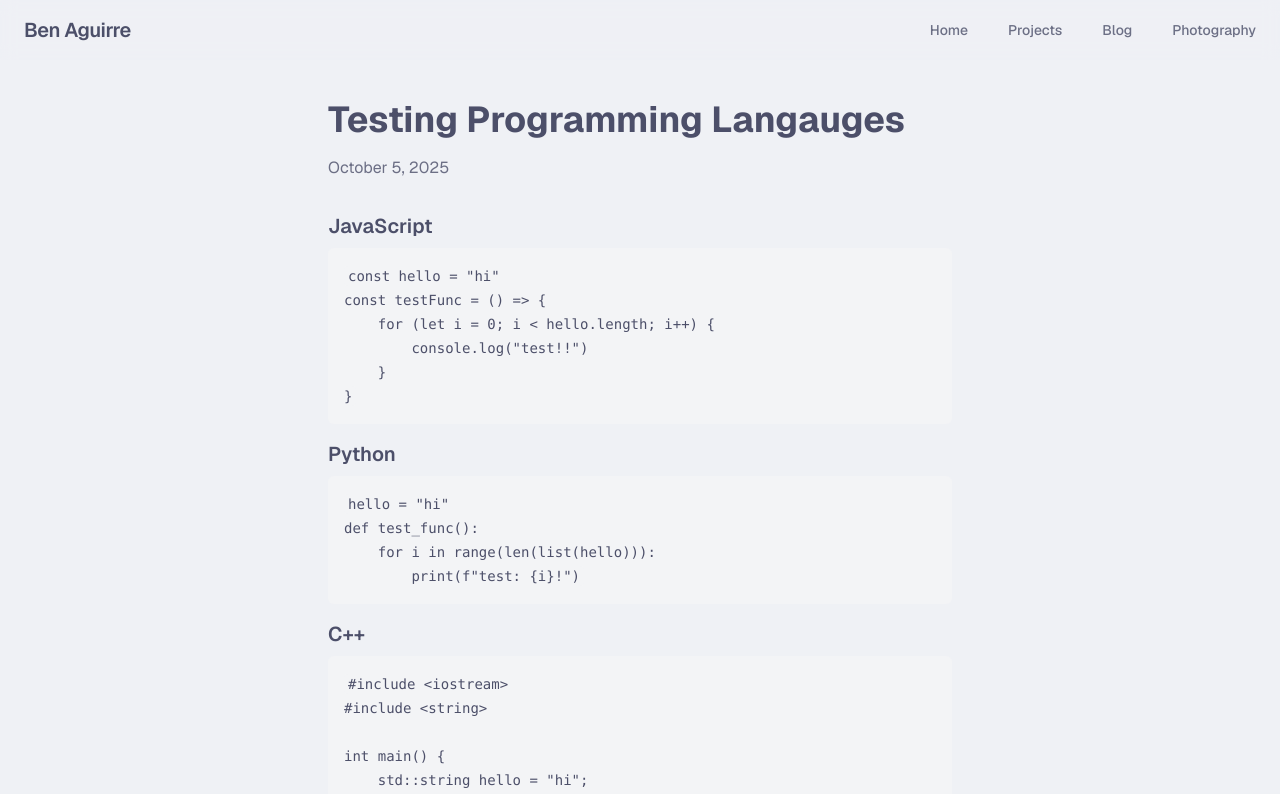
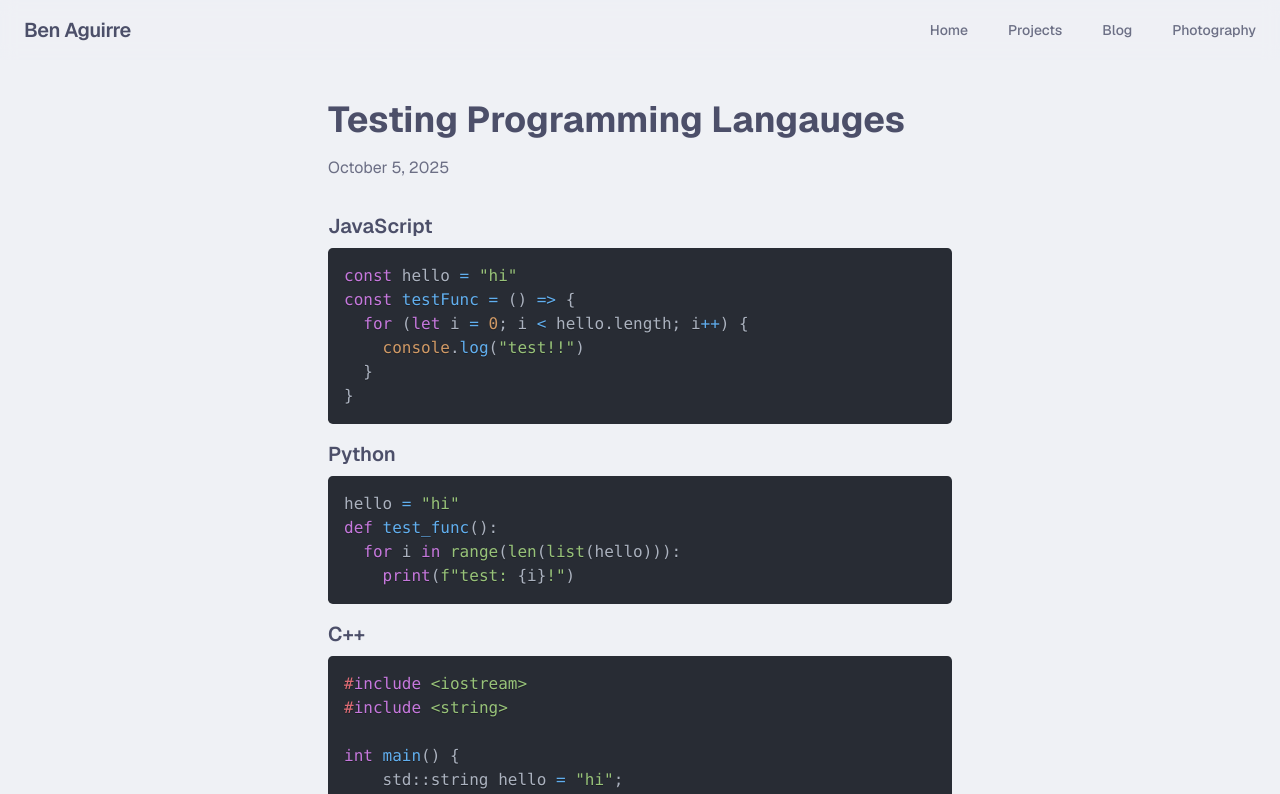
Before and after one commit to Baguirre03/2025-portfolio, a Next.js app: page /blog/Blog in a window 1280 px wide. Shown: the top 794 px of the page. Built offline with nearby package versions, Linux system fonts and the light colour scheme.

Commit message:
add code styling, blog post setup

```diff
--- a/package.json
+++ b/package.json
@@ -31,6 +31,7 @@
     "@supabase/ssr": "^0.7.0",
     "@supabase/supabase-js": "^2.57.4",
     "@tailwindcss/typography": "0.5.18",
+    "@types/react-syntax-highlighter": "^15.5.13",
     "class-variance-authority": "^0.7.1",
     "cloudinary": "^2.7.0",
     "clsx": "^2.1.1",
@@ -46,6 +47,7 @@
     "react-day-picker": "^9.9.0",
     "react-dom": "19.1.0",
     "react-markdown": "10.1.0",
+    "react-syntax-highlighter": "^15.6.6",
     "sharp": "^0.34.3",
     "sonner": "^2.0.7",
     "tailwind-merge": "^3.3.1",
--- a/src/app/blog/[slug]/page.tsx
+++ b/src/app/blog/[slug]/page.tsx
@@ -1,7 +1,7 @@
 import { Metadata } from "next";
 import { notFound } from "next/navigation";
 import { getAllBlogPosts, getBlogPost } from "@/lib/blog";
-import ReactMarkdown from "react-markdown";
+import { MarkdownRenderer } from "@/components/markdown-renderer";
 
 export async function generateStaticParams() {
   return getAllBlogPosts().map((post) => ({ slug: post.slug }));
@@ -59,55 +59,7 @@ export default async function BlogPost({
             </div>
           </header>
 
-          <div className="prose prose-lg max-w-none">
-            <ReactMarkdown
-              components={{
-                h1: () => null,
-                h2: ({ children }) => (
-                  <h2 className="text-2xl font-semibold mb-3 mt-6">
-                    {children}
-                  </h2>
-                ),
-                h3: ({ children }) => (
-                  <h3 className="text-xl font-semibold mb-2 mt-4">
-                    {children}
-                  </h3>
-                ),
-                p: ({ children }) => <p className="mb-4">{children}</p>,
-                ul: ({ children }) => (
-                  <ul className="list-disc pl-6 mb-4">{children}</ul>
-                ),
-                ol: ({ children }) => (
-                  <ol className="list-decimal pl-6 mb-4">{children}</ol>
-                ),
-                li: ({ children }) => <li className="mb-1">{children}</li>,
-                strong: ({ children }) => (
-                  <strong className="font-semibold">{children}</strong>
-                ),
-                em: ({ children }) => <em className="italic">{children}</em>,
-                code: ({ children }) => {
-                  console.log(children);
-                  return (
-                    <code className="bg-gray-100 px-1 py-0.5 rounded text-sm">
-                      {children}
-                    </code>
-                  );
-                },
-                pre: ({ children }) => (
-                  <pre className="bg-gray-100 p-4 rounded-md overflow-x-auto mb-4">
-                    {children}
-                  </pre>
-                ),
-                blockquote: ({ children }) => (
-                  <blockquote className="border-l-4 border-gray-300 pl-4 italic mb-4">
-                    {children}
-                  </blockquote>
-                ),
-              }}
-            >
-              {post.content}
-            </ReactMarkdown>
-          </div>
+          <MarkdownRenderer content={post.content} />
         </article>
       </div>
     </div>
--- a/src/app/blog/page.tsx
+++ b/src/app/blog/page.tsx
@@ -23,10 +23,12 @@ export default function BlogPage() {
   return (
     <div className="mx-auto max-w-3xl px-6 pt-5 lg:px-8">
       <div className="space-y-6">
-        {blogPosts.map((post) => (
+        {blogPosts.map((post, index) => (
           <div
             key={post.slug}
-            className="border-b border-t pt-6 border-border pb-6"
+            className={`border-b pt-6 border-border pb-6 ${
+              index === 0 ? "border-t" : ""
+            }`}
           >
             <BlogH1
               title={post.title}
--- /dev/null
+++ b/src/components/markdown-renderer.tsx
@@ -0,0 +1,87 @@
+"use client";
+
+import ReactMarkdown from "react-markdown";
+import { Prism as SyntaxHighlighter } from "react-syntax-highlighter";
+import {
+  vscDarkPlus,
+  nightOwl,
+  oneDark,
+} from "react-syntax-highlighter/dist/esm/styles/prism";
+interface MarkdownRendererProps {
+  content: string;
+}
+
+export function MarkdownRenderer({ content }: MarkdownRendererProps) {
+  return (
+    <div className="prose prose-lg max-w-none">
+      <ReactMarkdown
+        components={{
+          h1: () => null,
+          h2: ({ children }) => (
+            <h2 className="text-2xl font-semibold mb-3 mt-6">{children}</h2>
+          ),
+          h3: ({ children }) => (
+            <h3 className="text-xl font-semibold mb-2 mt-4">{children}</h3>
+          ),
+          p: ({ children }) => <p className="mb-4">{children}</p>,
+          ul: ({ children }) => (
+            <ul className="list-disc pl-6 mb-4">{children}</ul>
+          ),
+          ol: ({ children }) => (
+            <ol className="list-decimal pl-6 mb-4">{children}</ol>
+          ),
+          li: ({ children }) => <li className="mb-1">{children}</li>,
+          strong: ({ children }) => (
+            <strong className="font-semibold">{children}</strong>
+          ),
+          em: ({ children }) => <em className="italic">{children}</em>,
+          code: ({ className, children, ...props }) => {
+            const match = /language-(\w+)/.exec(className || "");
+            const language = match ? match[1] : "";
+            const isCodeBlock = String(children).includes("\n") || className;
+
+            // If it's a code block with a language, use syntax highlighter
+            if (language) {
+              return (
+                <SyntaxHighlighter
+                  style={oneDark}
+                  language={language}
+                  PreTag="div"
+                >
+                  {String(children).replace(/\n$/, "")}
+                </SyntaxHighlighter>
+              );
+            }
+
+            // If it's a code block without a language, render as plain block
+            if (isCodeBlock) {
+              return (
+                <code className="block bg-gray-100 dark:bg-gray-800 p-4 rounded-md overflow-x-auto whitespace-pre font-mono text-sm">
+                  {children}
+                </code>
+              );
+            }
+
+            // Otherwise, it's inline code
+            return (
+              <code
+                className="bg-gray-100 dark:bg-gray-800 px-1 py-0.5 rounded text-sm"
+                {...props}
+              >
+                {children}
+              </code>
+            );
+          },
+          pre: ({ children }) => <div className="mb-4">{children}</div>,
+          blockquote: ({ children }) => (
+            <blockquote className="border-l-4 border-gray-300 pl-4 italic mb-4">
+              {children}
+            </blockquote>
+          ),
+        }}
+      >
+        {content}
+      </ReactMarkdown>
+    </div>
+  );
+}
```
Also changed, not shown: content/blog/First_blog_post.md (+28 -9 lines), 1 other file (tests, documents, lock files or other folders).
